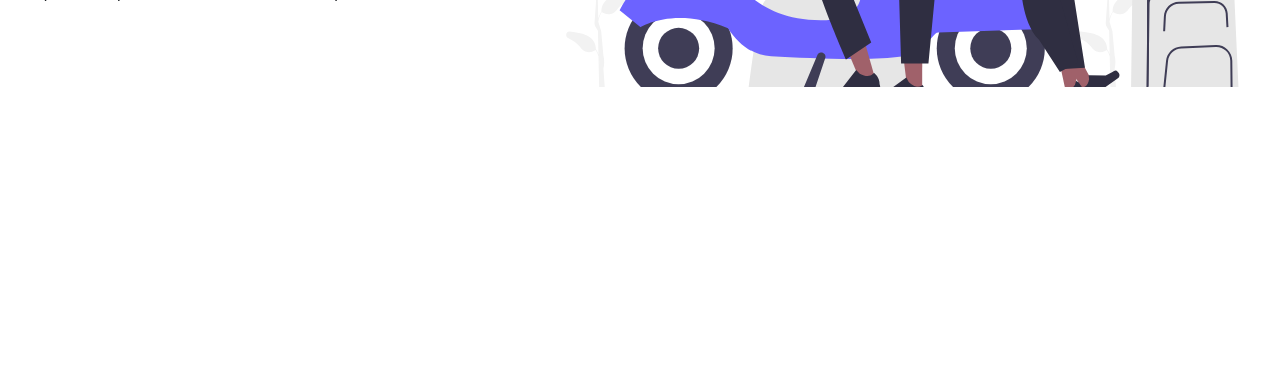
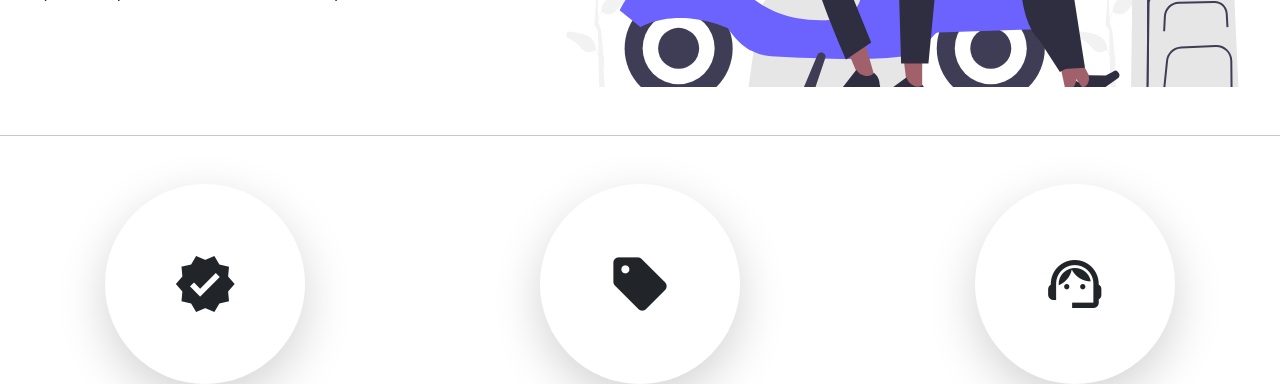
Before and after one commit to DavidAmon19/landing-page-fs13, a plain HTML site: page index.html in a window 1280 px wide. Shown: the part 469-853 px from the top of the page. Before the commit the page ends 800 px from the top, so only its background shows below. Drawn offline with nearby package versions, Linux system fonts and the light colour scheme.

Commit message:
Atualização dos cards

```diff
--- a/index.html
+++ b/index.html
@@ -10,6 +10,8 @@
       integrity="sha384-GLhlTQ8iRABdZLl6O3oVMWSktQOp6b7In1Zl3/Jr59b6EGGoI1aFkw7cmDA6j6gD"
       crossorigin="anonymous"
     />
+    <link href="https://fonts.googleapis.com/css2?family=Material+Icons"
+      rel="stylesheet">
     <link rel="stylesheet" href="./style.css">
     <title>Landing Page</title>
   </head>
@@ -100,6 +102,24 @@
       </button>
     </div>
     <!--CARDS-->
+    <hr class="mt-5 mb-5">
+    <section class="row text-center mt-5 ">
+      <div class="col">
+        <article class="custom-details shadow-lg">
+          <i class="material-icons">verified</i>
+        </article>
+      </div>
+      <div class="col">
+        <article class="custom-details shadow-lg">
+          <i class="material-icons">sell</i>
+        </article>
+      </div>
+      <div class="col">
+        <article class="custom-details shadow-lg">
+          <i class="material-icons">support_agent</i>
+        </article>
+      </div>
+    </section>
 
     <!--FORMULARIO-->
 
--- a/style.css
+++ b/style.css
@@ -3,3 +3,26 @@
     align-items: center;
     margin-top: 100px;
 }
+
+.custom-details {
+    width: 200px;
+    height: 200px;
+    border-radius: 100%;
+    margin:auto;
+
+    display: flex;
+    align-items: center;
+    justify-content: center;
+    transition: 1s;
+}
+
+.custom-details i {
+    font-size: 4rem;
+    transition: 1s;
+}
+
+.custom-details:hover i {
+    color: red;
+    transform: rotate(-720deg) scale(1.2);
+    transition: 2s;
+}
```
